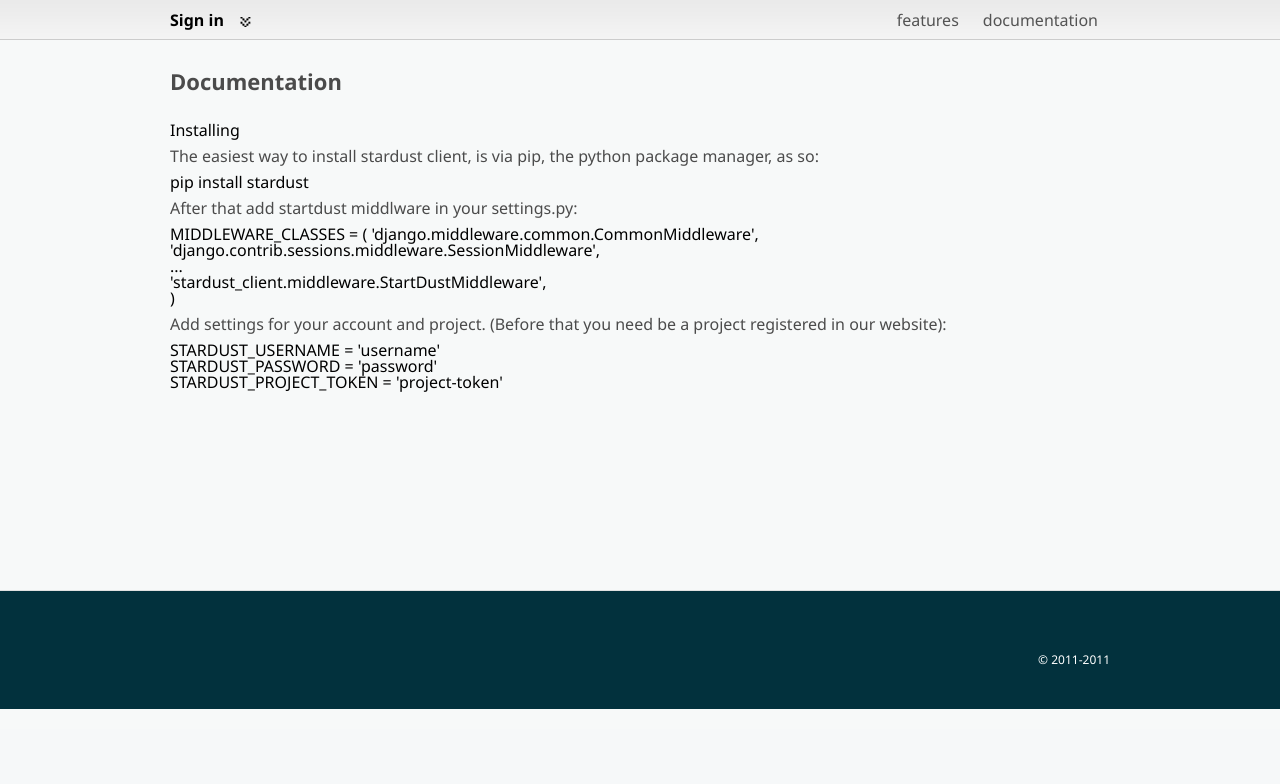
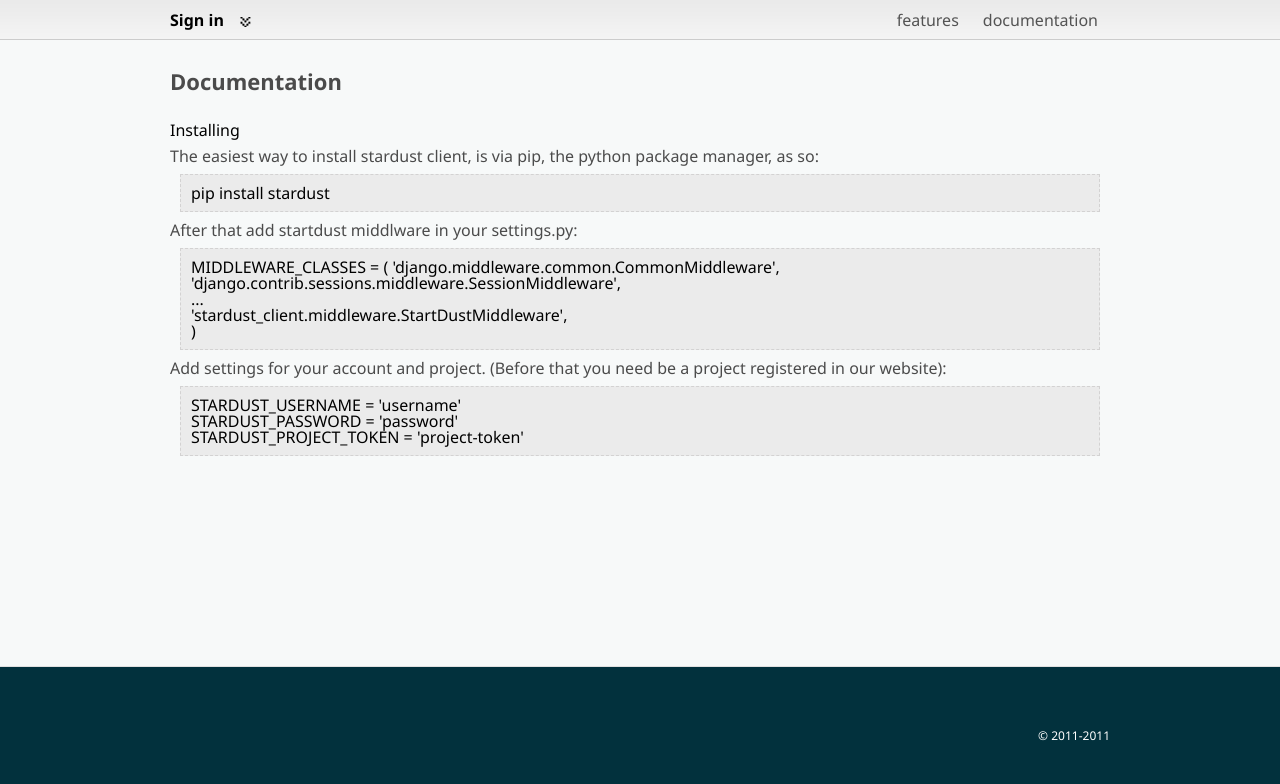
Before and after one commit to andrewsmedina/djangodash2011, a Django app: page /docs/ in a window 1280 px wide. Shown: the part 119-903 px from the top of the page. Before the commit the page ends 828 px from the top, so only its background shows below. Run offline with Django 3.2, Linux system fonts and the light colour scheme; parts of the project's set-up code (start-up, migrations or seed data) failed here and were passed over.

Commit message:
edite code tag

```diff
--- a/startdust_website/panel/static/css/style.css
+++ b/startdust_website/panel/static/css/style.css
@@ -133,6 +133,13 @@ body {
 .screenshots {
     height:300px;
 }
+ code {
+     border: dashed 1px #d3d2d2;
+     margin: 10px;
+     padding: 10px;
+     background-color: #EBEBEB;
+     display: block;
+ }
 
 .footer {
     background-color: #02313d;
```
